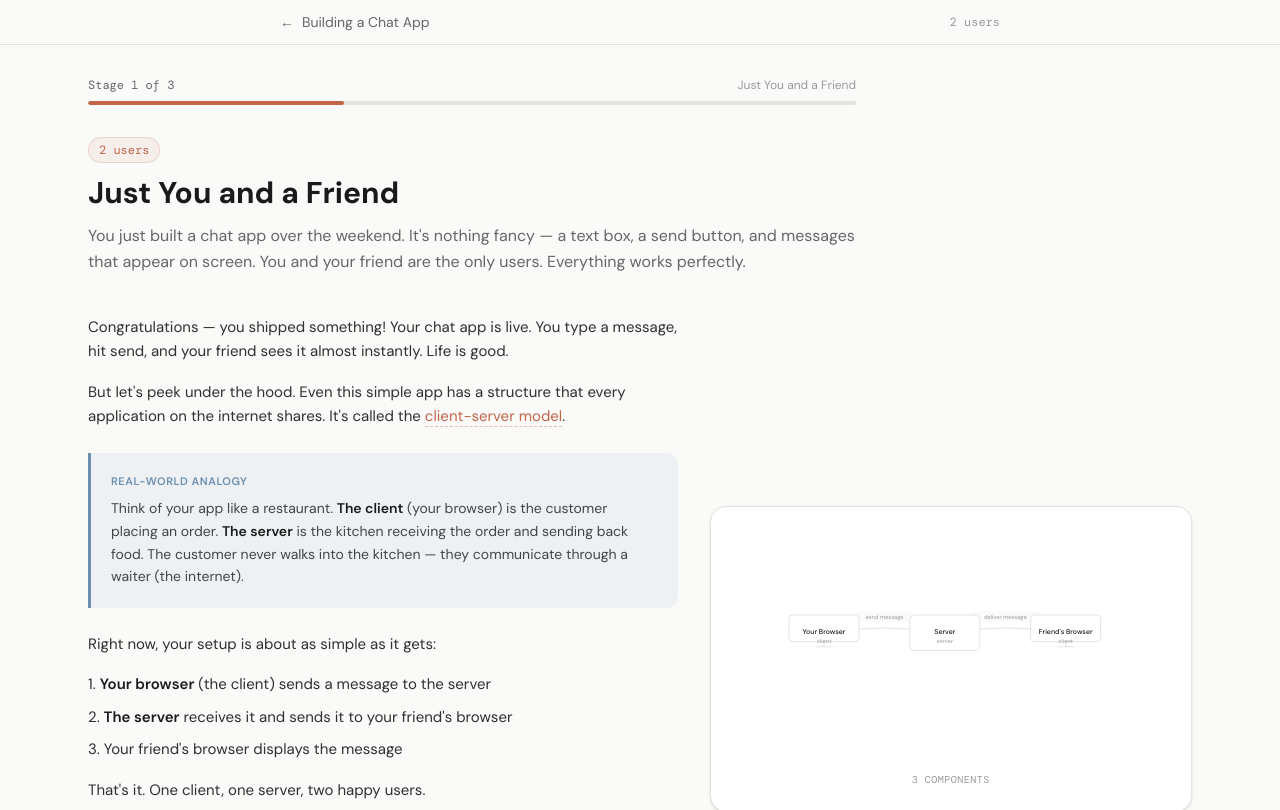
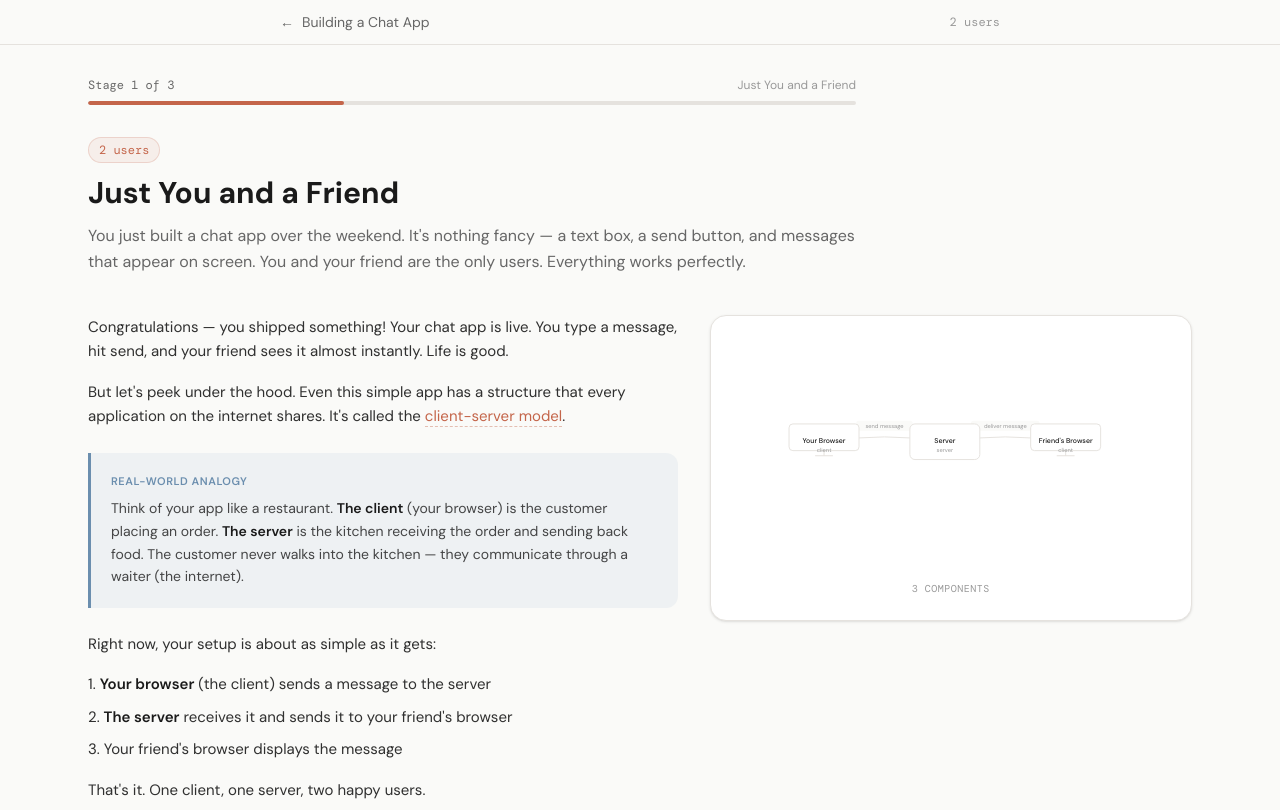
Before and after one commit to lucycrx/system-design-dev, a Next.js app: page /stories/chat-app/stage-1 in a window 1280 px wide. Shown: the top 810 px of the page. Built offline with nearby package versions, Linux system fonts and the light colour scheme.

Commit message:
Pin sticky diagram to top-right instead of vertically centered
Co-Authored-By: Claude Opus 4.6 <noreply@anthropic.com>

```diff
--- a/components/scrollytelling/ScrollytellingLayout.tsx
+++ b/components/scrollytelling/ScrollytellingLayout.tsx
@@ -136,7 +136,7 @@ export function ScrollytellingLayout({ blocks, diagrams, glossaryMap }: Props) {
 
       {/* Right panel — sticky diagram (desktop only) */}
       <div className="hidden lg:block lg:w-[45%]">
-        <div className="sticky top-20 h-[calc(100vh-7rem)] flex flex-col justify-center">
+        <div className="sticky top-20">
           <div className="bg-surface rounded-2xl border border-border p-6 shadow-sm">
             <SystemDiagram
               diagram={activeDiagram}
```
